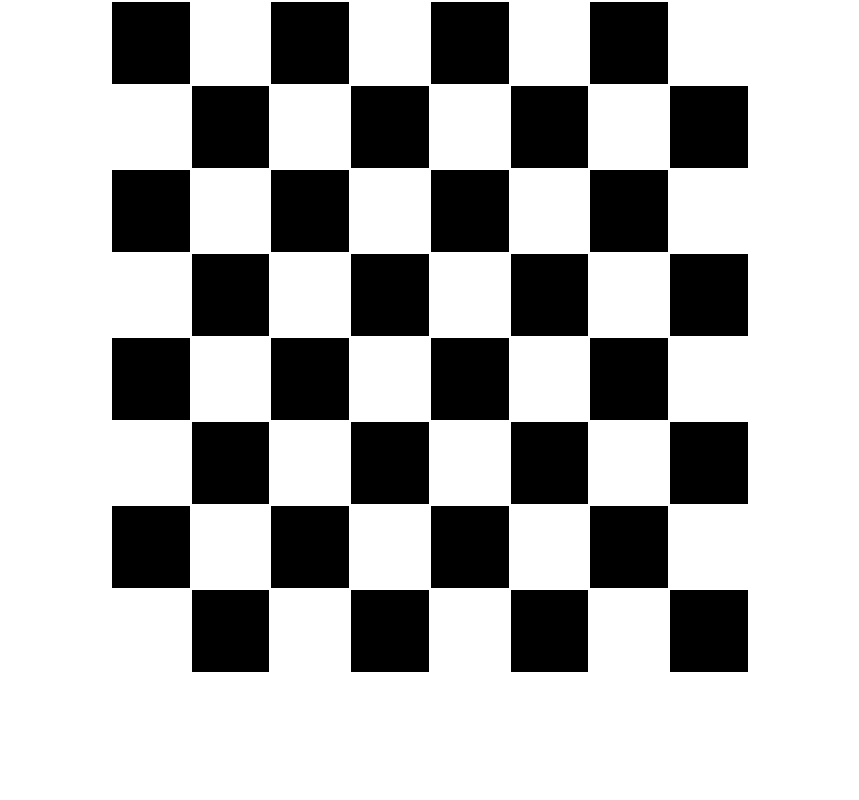
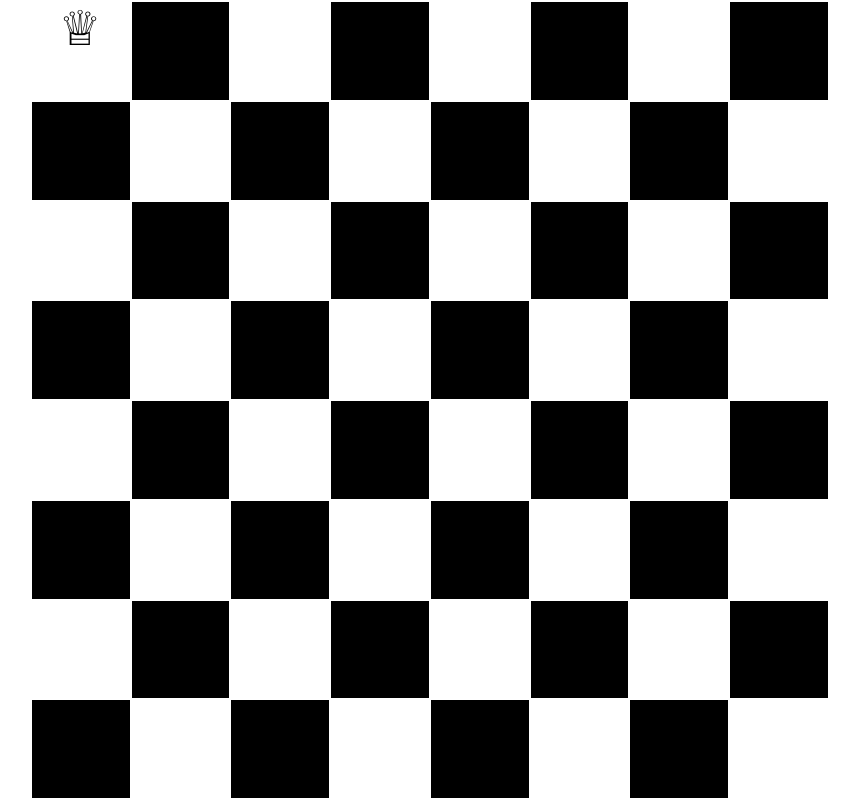
Before and after one commit to Yassermorteza/x-chees-queen, a website: page src/index.html in a window 1280 px wide. Shown: the whole page, without its empty margins (210-1069 px from the left). Drawn offline with Linux system fonts and the light colour scheme; files that its build step writes are made by us from their sources; files whose address does not match are found by name.

Commit message:
figure movment coded

```diff
--- a/docs/style.css
+++ b/docs/style.css
@@ -9,10 +9,30 @@ p
   height: 100%;
 }
 
+.container,
 table {
- width: 50%;
- height: 640px;
- margin: 0 auto;
+  position: absolute;
+  top: 0;
+  left: 50%;
+  margin-left: -50vmin;
+ width: 100vmin;
+ height: 100vmin;
+ }
+
+.container {
+  z-index: 10;
+  pointer-events: none;
+
+}
+
+.figure {
+  width: calc(100vmin / 8);
+  height: calc(100vmin / 8);
+  font-size: 3rem;
+  text-align: center;
+  color: #000;
+  position: absolute;
+  transition: all 218ms ease;
 }
 
 td {
--- a/src/index.html
+++ b/src/index.html
@@ -7,12 +7,13 @@
   <link rel="stylesheet" type="text/css" href="style.css">
 </head>
 <body>
-  <div>
-   <div>
-    <table>
-    </table>
-   </div>
+  <div class="container">
+   <div class="figure">&#9813;</div>
   </div>
+
+  <table>
+  </table>
+
   <script type="text/javascript" src="bundle.js" ></script>
 </body>
 </html>
```
Also changed, not shown: docs/index.html (+5 -0 lines), src/index.js (+15 -7 lines), docs/bundle.js.
